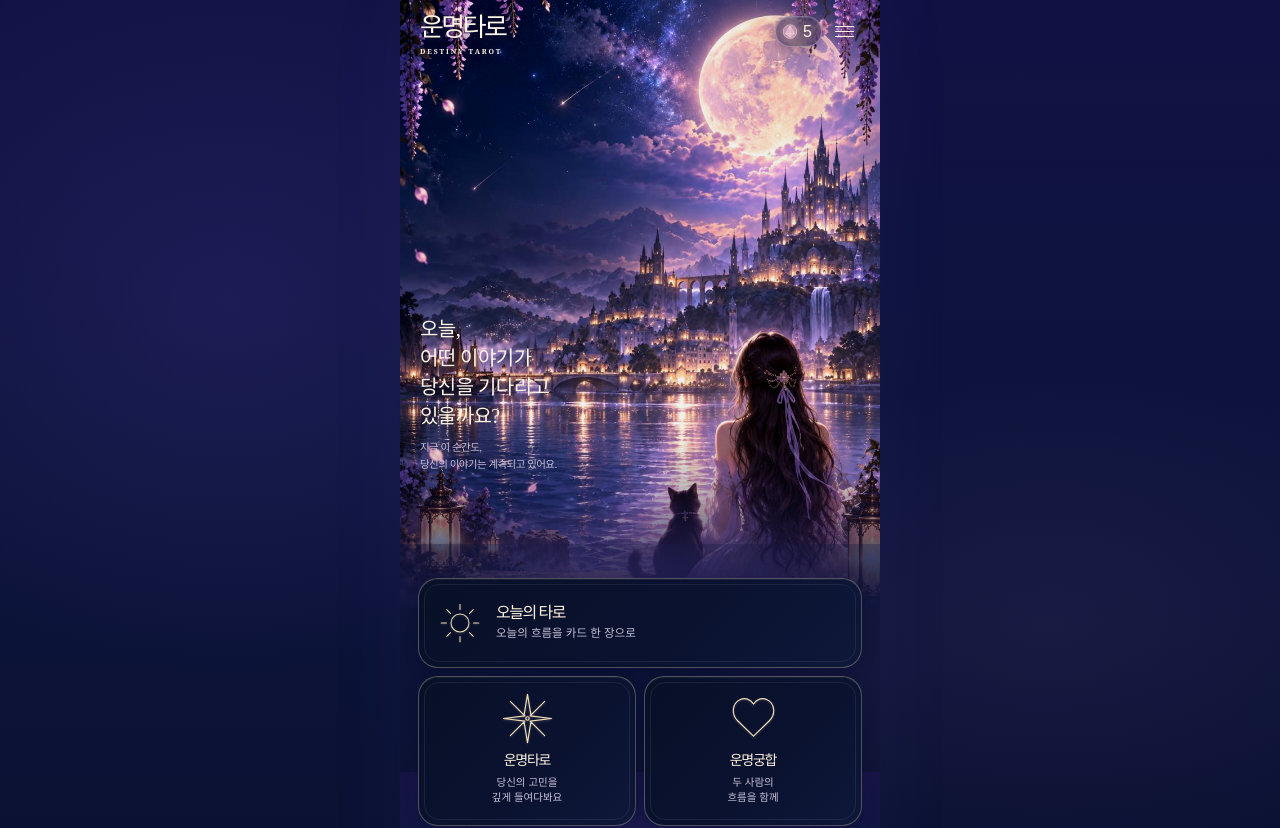
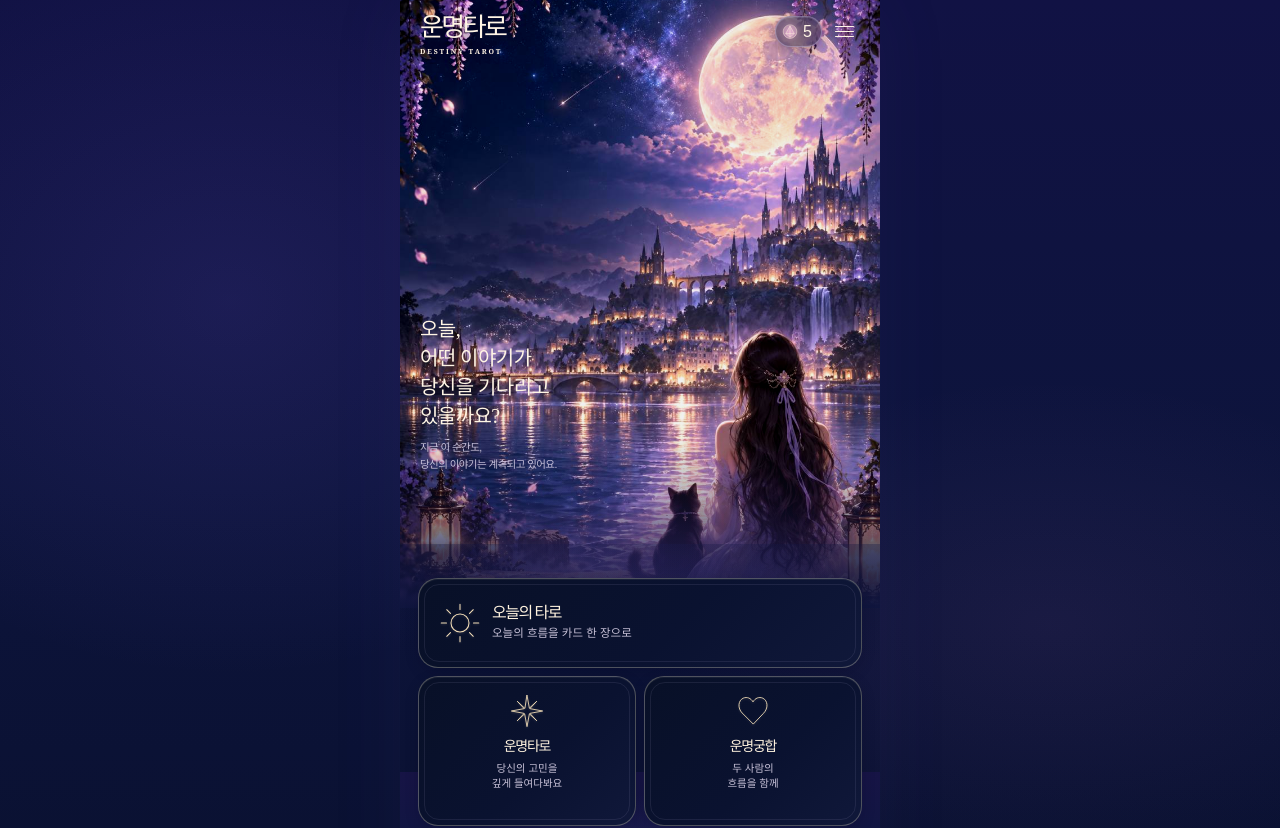
Before and after one commit to YoonYeoSong/mammuso, a Next.js app: page / in a window 1280 px wide. Shown: the top 828 px of the page. Built offline with nearby package versions, Linux system fonts and the light colour scheme.

Commit message:
Refine destiny service card icons

```diff
--- a/src/app/destiny-tarot.css
+++ b/src/app/destiny-tarot.css
@@ -27,7 +27,7 @@
   --destiny-content-glow: radial-gradient(ellipse at center, rgba(120, 87, 202, .1), transparent 67%);
   --destiny-card-border: rgba(204, 213, 224, .32);
   --destiny-card-shadow: 0 5px 14px rgba(2, 6, 25, .18);
-  --destiny-icon-glow: drop-shadow(0 1px 1px rgba(255, 239, 216, .26)) drop-shadow(0 0 3px rgba(225, 195, 245, .06));
+  --destiny-icon-glow: drop-shadow(0 1px 1px rgba(255, 239, 216, .16)) drop-shadow(0 0 2px rgba(225, 195, 245, .035));
   --destiny-card-description: #d3cee5;
   --destiny-banner-border: rgba(217, 208, 255, .36);
   --destiny-banner-overlay: linear-gradient(90deg, rgba(12, 13, 50, .61) 0%, rgba(20, 20, 71, .43) 48%, rgba(47, 32, 95, .2) 73%, rgba(109, 72, 135, .08) 100%);
@@ -53,7 +53,7 @@
   --destiny-content-glow: radial-gradient(ellipse at center, rgba(103, 75, 209, .09), transparent 67%);
   --destiny-card-border: rgba(223, 216, 194, .34);
   --destiny-card-shadow: 0 5px 14px rgba(1, 5, 24, .2);
-  --destiny-icon-glow: drop-shadow(0 1px 1px rgba(255, 241, 218, .28)) drop-shadow(0 0 3px rgba(229, 197, 250, .07));
+  --destiny-icon-glow: drop-shadow(0 1px 1px rgba(255, 241, 218, .16)) drop-shadow(0 0 2px rgba(229, 197, 250, .04));
   --destiny-card-description: #d8d2e8;
   --destiny-banner-border: rgba(217, 208, 255, .42);
   --destiny-banner-overlay: linear-gradient(90deg, rgba(10, 12, 47, .65) 0%, rgba(19, 20, 71, .48) 46%, rgba(45, 29, 96, .23) 72%, rgba(113, 68, 145, .08) 100%);
@@ -105,13 +105,14 @@ body > main.destiny-home { width: 100vw !important; max-width: none !important;
 .destiny-service-grid { display: grid; grid-template-columns: repeat(2, minmax(0, 1fr)); gap: 8px; }
 .destiny-service-card { position: relative; display: flex; height: 150px; flex-direction: column; align-items: center; overflow: hidden; border: 1px solid rgba(224, 216, 193, .32); border-radius: 20px; padding: 14px 6px 20px; background: linear-gradient(135deg, #081027 0%, #0a1230 58%, #10183a 100%); box-shadow: inset 0 1px 0 rgba(255, 245, 229, .06), 0 5px 14px rgba(2, 6, 25, .18); color: #fff3df; cursor: pointer; isolation: isolate; transition: background .2s ease, box-shadow .2s ease, border-color .2s ease; }
 .destiny-service-card::before { position: absolute; inset: 5px; border: 1px solid rgba(217, 208, 255, .09); border-radius: 15px; content: ""; pointer-events: none; }
-.destiny-service-icon { position: relative; z-index: 1; display: grid; width: clamp(49px, 13.5vw, 55px); height: clamp(49px, 13.5vw, 55px); flex: none; place-items: center; margin: 0 0 7px; color: #f4dfb9; filter: drop-shadow(0 1px 1px rgba(255, 239, 216, .2)) drop-shadow(0 0 3px rgba(225, 195, 245, .05)); }
+.destiny-service-icon { --destiny-service-icon-title-gap: 8px; position: relative; z-index: 1; display: grid; width: clamp(49px, 13.5vw, 55px); height: clamp(49px, 13.5vw, 55px); flex: none; place-items: center; margin: 0 0 var(--destiny-service-icon-title-gap); color: #f4dfb9; filter: var(--destiny-icon-glow); }
+.destiny-service-icon--star, .destiny-service-icon--heart { width: clamp(35px, 9.7vw, 40px); height: clamp(35px, 9.7vw, 40px); }
 .destiny-service-icon svg { width: 100%; height: 100%; }
 .destiny-service-copy { display: flex; min-width: 0; flex-direction: column; align-items: center; }
 .destiny-service-title { position: relative; z-index: 1; color: #fff3df; font-family: var(--destiny-serif); font-size: 14px; font-weight: 500; line-height: 1.15; letter-spacing: -.09em; white-space: nowrap; }
 .destiny-service-description { position: relative; z-index: 1; margin-top: 6px; color: #c7c1d7; font-size: 10.5px; line-height: 1.45; white-space: pre-line; text-align: center; }
 .destiny-service-card.is-featured { grid-column: 1 / -1; height: 90px; flex-direction: row; justify-content: flex-start; padding: 12px 14px; text-align: left; }
-.destiny-service-card.is-featured .destiny-service-icon { width: 48px; height: 48px; flex: none; margin: 0 12px 0 3px; }
+.destiny-service-card.is-featured .destiny-service-icon { width: 48px; height: 48px; flex: none; margin: 0 var(--destiny-service-icon-title-gap) 0 3px; }
 .destiny-service-card.is-featured .destiny-service-copy { display: flex; min-width: 0; flex-direction: column; align-items: flex-start; }
 .destiny-service-card.is-featured .destiny-service-title { font-size: 16px; }
 .destiny-service-card.is-featured .destiny-service-description { margin-top: 4px; font-size: 11.5px; line-height: 1.35; white-space: normal; text-align: left; }
--- a/src/components/destiny-tarot/ServiceMenu.tsx
+++ b/src/components/destiny-tarot/ServiceMenu.tsx
@@ -14,7 +14,7 @@ const services: Service[] = [
 ];
 
 function ServiceIcon({ name }: { name: Service["icon"] }) {
-  const sharedProps = { fill: "none", stroke: "currentColor", strokeWidth: 1.35, strokeLinecap: "round" as const, strokeLinejoin: "round" as const };
+  const sharedProps = { fill: "none", stroke: "currentColor", strokeWidth: 1.4, strokeLinecap: "round" as const, strokeLinejoin: "round" as const };
 
   if (name === "sun") {
     return <svg viewBox="0 0 64 64" aria-hidden="true" {...sharedProps}>
@@ -25,13 +25,12 @@ function ServiceIcon({ name }: { name: Service["icon"] }) {
 
   if (name === "star") {
     return <svg viewBox="0 0 64 64" aria-hidden="true" {...sharedProps}>
-      <path d="M32 4 36 28 52 12 35 29 60 32 35 35 52 52 36 36 32 60 28 36 12 52 29 35 4 32 29 29 12 12 28 28Z" />
-      <circle cx="32" cy="32" r="2" />
+      <path d="M32 7 35.8 27.4 47.6 16.4 36.6 28.2 57 32 36.6 35.8 47.6 47.6 35.8 36.6 32 57 28.2 36.6 16.4 47.6 27.4 35.8 7 32 27.4 28.2 16.4 16.4 28.2 27.4Z" />
     </svg>;
   }
 
   return <svg viewBox="0 0 64 64" aria-hidden="true" {...sharedProps}>
-    <path d="M32 52.5 13.5 34.6C5.8 27.1 7.2 14.3 16.1 10.1c6.2-3 12.4-.5 15.9 5.1 3.5-5.6 9.7-8.1 15.9-5.1 8.9 4.2 10.3 17 2.6 24.5Z" />
+    <path d="M32 52.5 14.7 35.2C7.1 27.6 8.2 15.2 16.3 11.5c6.3-2.8 12.4.2 15.7 5.9 3.3-5.7 9.4-8.7 15.7-5.9 8.1 3.7 9.2 16.1 1.6 23.7Z" />
   </svg>;
 }
 
@@ -42,7 +41,7 @@ function ServiceCard({ service }: { service: Service }) {
     data-destination={service.destination}
     aria-label={`${service.title} (준비 중)`}
   >
-    <span className="destiny-service-icon"><ServiceIcon name={service.icon} /></span>
+    <span className={`destiny-service-icon destiny-service-icon--${service.icon}`}><ServiceIcon name={service.icon} /></span>
     <span className="destiny-service-copy">
       <span className="destiny-service-title">{service.title}</span>
       <span className="destiny-service-description">{service.description}</span>
```
